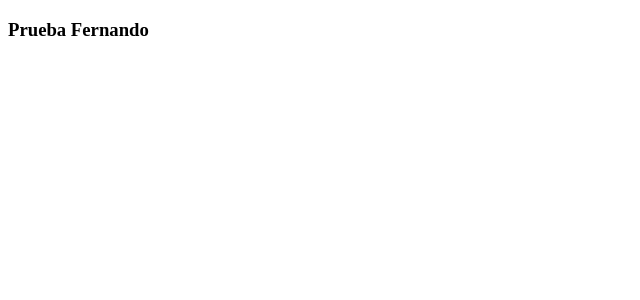
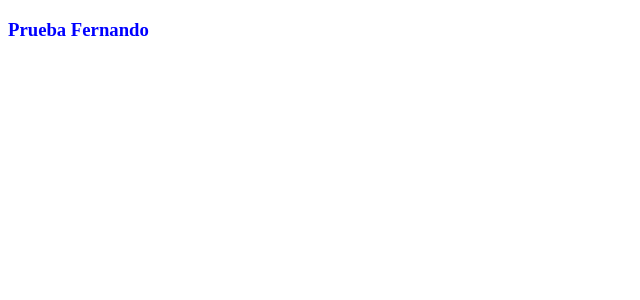
Before and after one commit to nandouluna/pruebaAngular, an Angular app: page / in a window 1280 px wide. Shown: the top 300 px of the page, without its empty margins (0-640 px from the left). Built offline with nearby package versions, Linux system fonts and the light colour scheme.

Commit message:
Se cambia el texto a azul

```diff
--- a/src/app/app.component.html
+++ b/src/app/app.component.html
@@ -1 +1 @@
-<h3>Prueba Fernando</h3>
+<h3 style="color: blue;">Prueba Fernando</h3>
```
